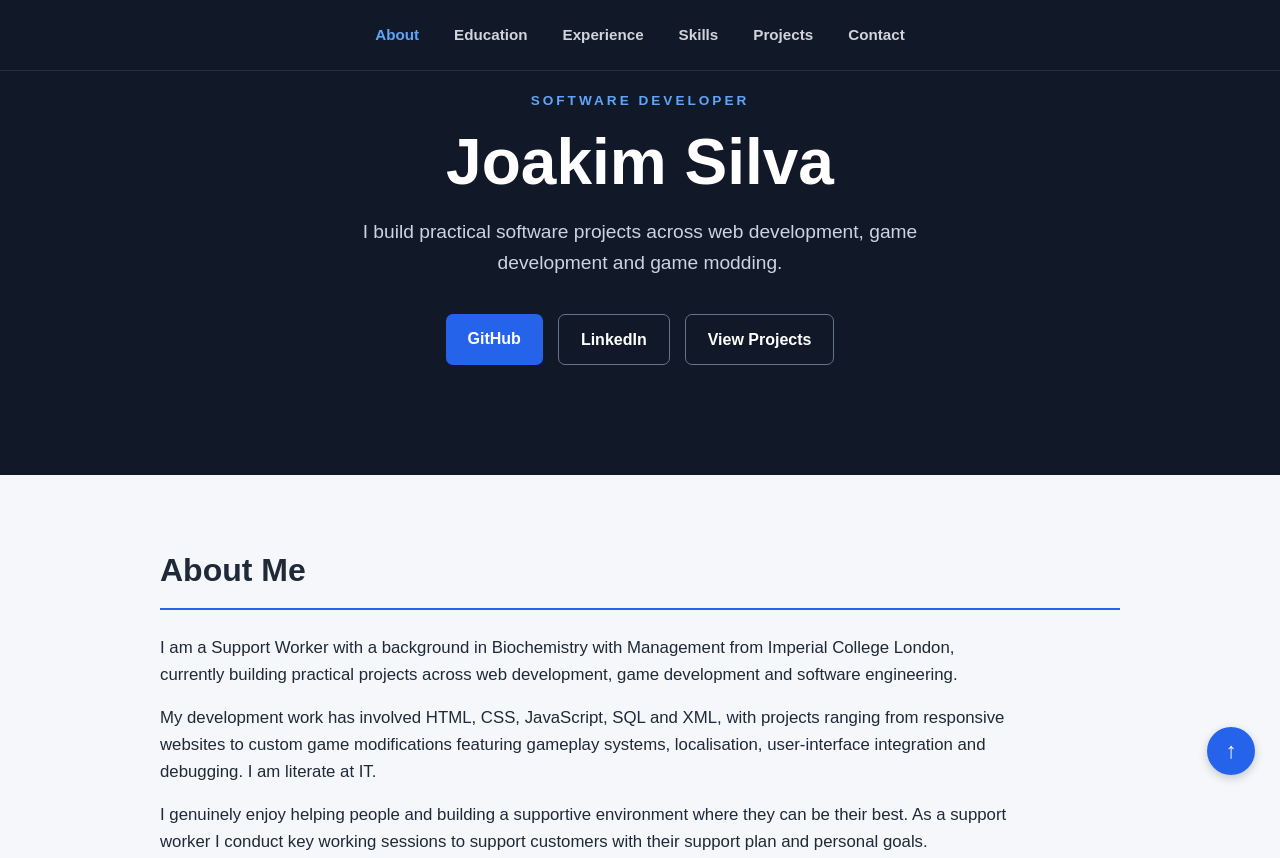
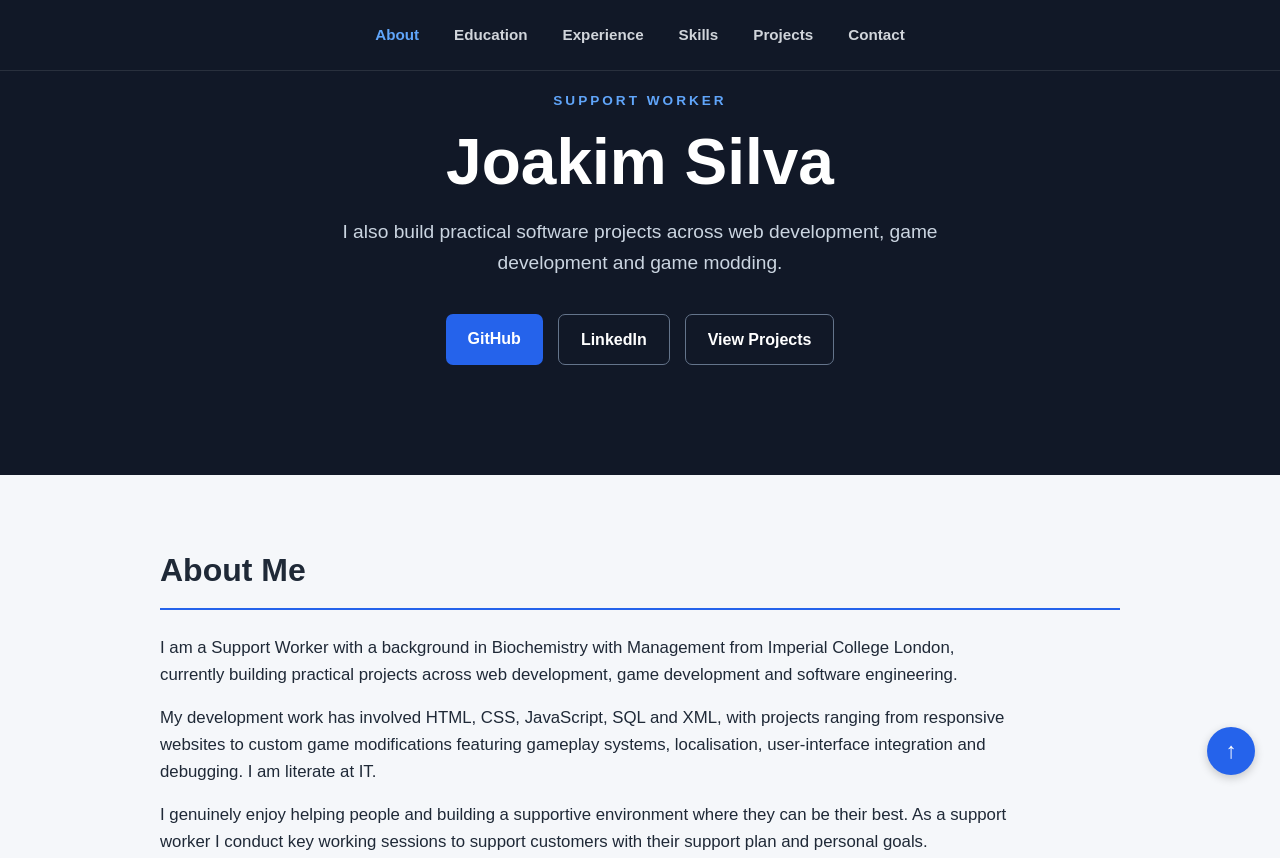
Before and after one commit to joakim-silva/joakim-silva.github.io, a plain HTML site: page index.html in a window 1280 px wide. Shown: the top 858 px of the page. Drawn offline with Linux system fonts and the light colour scheme.

Commit message:
Update job titles in index.html

```diff
--- a/index.html
+++ b/index.html
@@ -60,12 +60,12 @@
 
         <div class="hero" id="home">
 
-            <p class="hero-label">SOFTWARE DEVELOPER</p>
+            <p class="hero-label">SUPPORT WORKER</p>
 
             <h1>Joakim Silva</h1>
 
             <p class="hero-intro">
-                I build practical software projects across web development,
+                I also build practical software projects across web development,
                 game development and game modding.
             </p>
 
@@ -159,7 +159,7 @@
 
     <div class="experience-header">
         <div>
-            <h3>Peer Support Workers</h3>
+            <h3>Peer Support Worker</h3>
             <p class="company">Look Ahead</p>
         </div>
 
```
